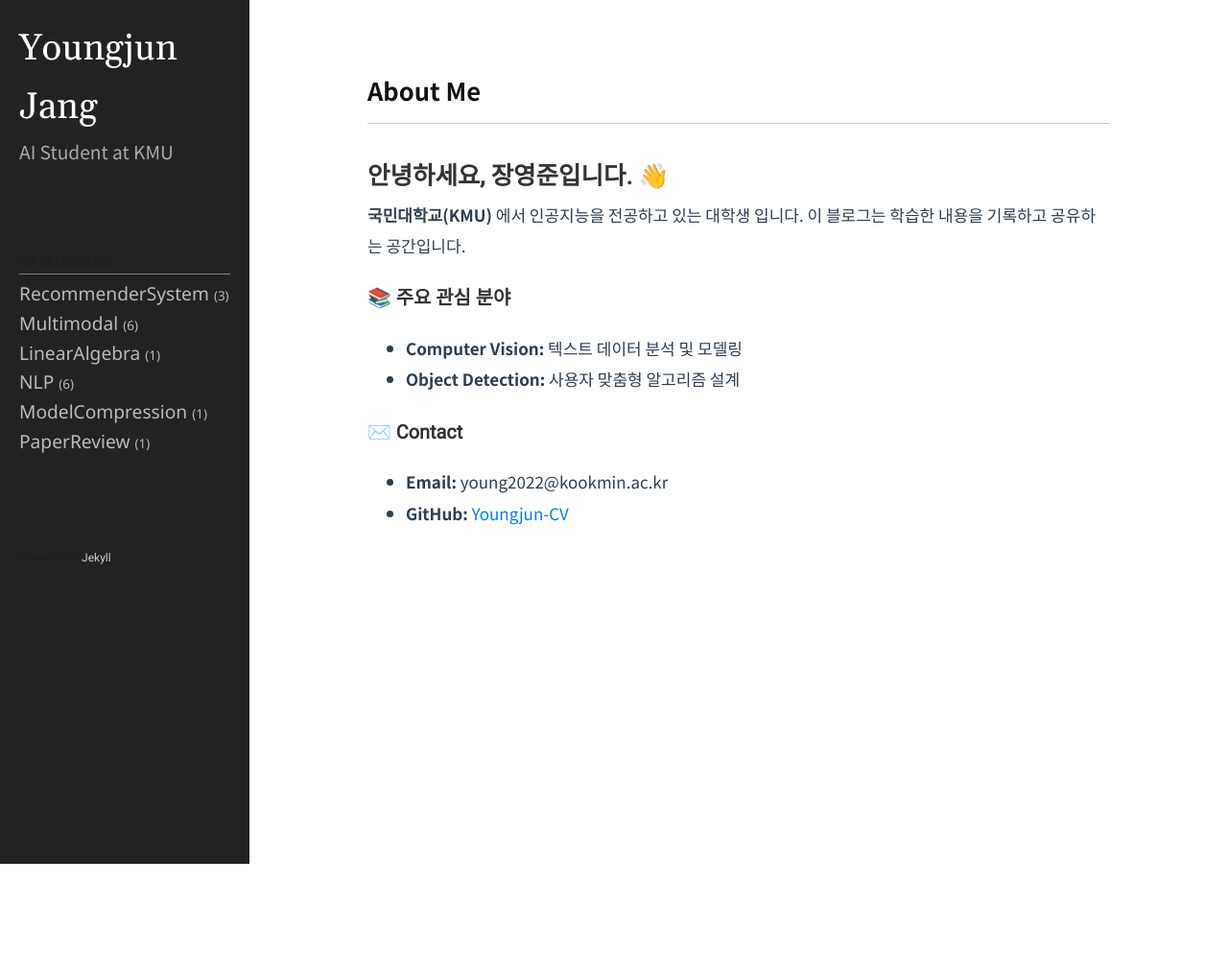
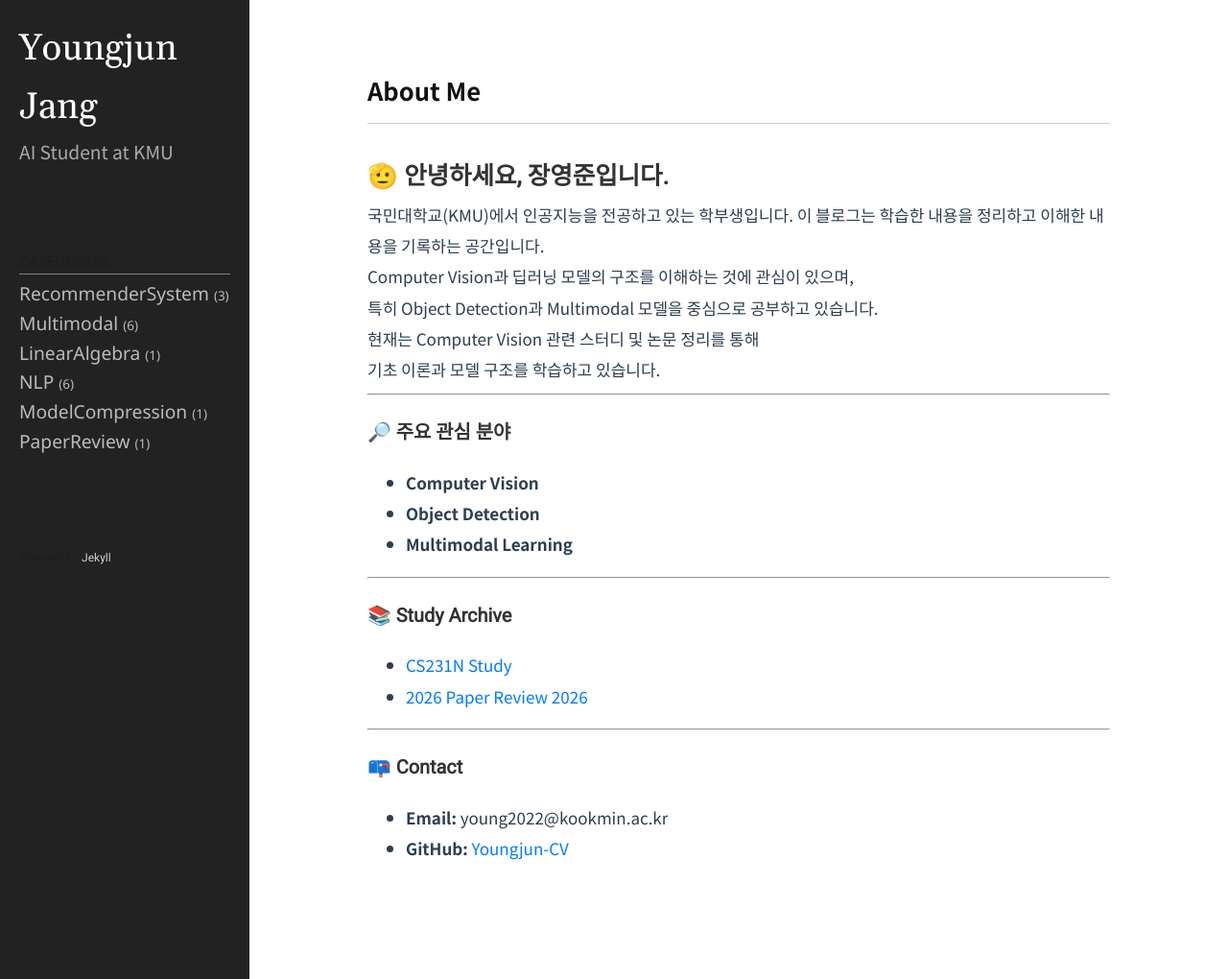
Before and after one commit to Youngjun-CV/Youngjun-CV.github.io, a Jekyll site: the page built from index.md, in a window 1280 px wide. Shown: the whole page at 96% size. Built offline with Jekyll 4.4.1, drawn with Linux system fonts in a browser that asks for light colours; before the commit the page ends 900 px from its top, so only the background shows below that.

Commit message:
Update index.md

```diff
--- a/index.md
+++ b/index.md
@@ -6,15 +6,32 @@ redirect_from:
   - /about/
 ---
 
-# 안녕하세요, 장영준입니다. 👋
+# 🫡 안녕하세요, 장영준입니다.
 
-**국민대학교(KMU)** 에서 인공지능을 전공하고 있는 대학생 입니다.
-이 블로그는 학습한 내용을 기록하고 공유하는 공간입니다.
+국민대학교(KMU)에서 인공지능을 전공하고 있는 학부생입니다.
+이 블로그는 학습한 내용을 정리하고 이해한 내용을 기록하는 공간입니다.
 
-### 📚 주요 관심 분야
-* **Computer Vision:** 텍스트 데이터 분석 및 모델링
-* **Object Detection:** 사용자 맞춤형 알고리즘 설계
+Computer Vision과 딥러닝 모델의 구조를 이해하는 것에 관심이 있으며,
+특히 Object Detection과 Multimodal 모델을 중심으로 공부하고 있습니다.
 
-### ✉️ Contact
+현재는 Computer Vision 관련 스터디 및 논문 정리를 통해
+기초 이론과 모델 구조를 학습하고 있습니다.
+
+---
+
+### 🔎 주요 관심 분야
+* **Computer Vision**
+* **Object Detection**
+* **Multimodal Learning**
+
+---
+
+### 📚 Study Archive
+- [CS231N Study](https://sepia-bugle-7b8.notion.site/CS231N-336dc5e68e128026bc93f770f1f8496b)
+- [2026 Paper Review 2026](https://sepia-bugle-7b8.notion.site/2026-Vision-ebcdc5e68e1282ff8a5f01867dd41407)
+
+---
+
+### 📪 Contact
 * **Email:** young2022@kookmin.ac.kr
 * **GitHub:** [Youngjun-CV](https://github.com/Youngjun-CV)
```
